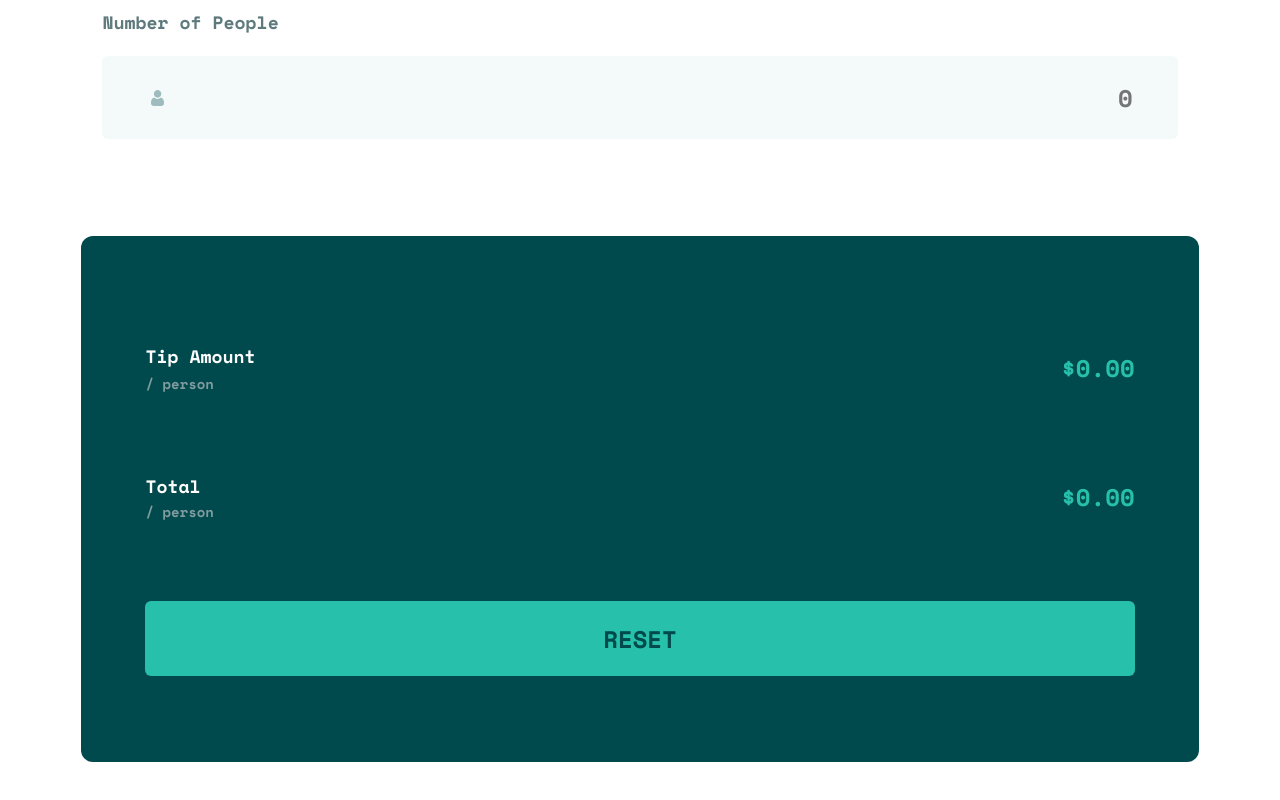
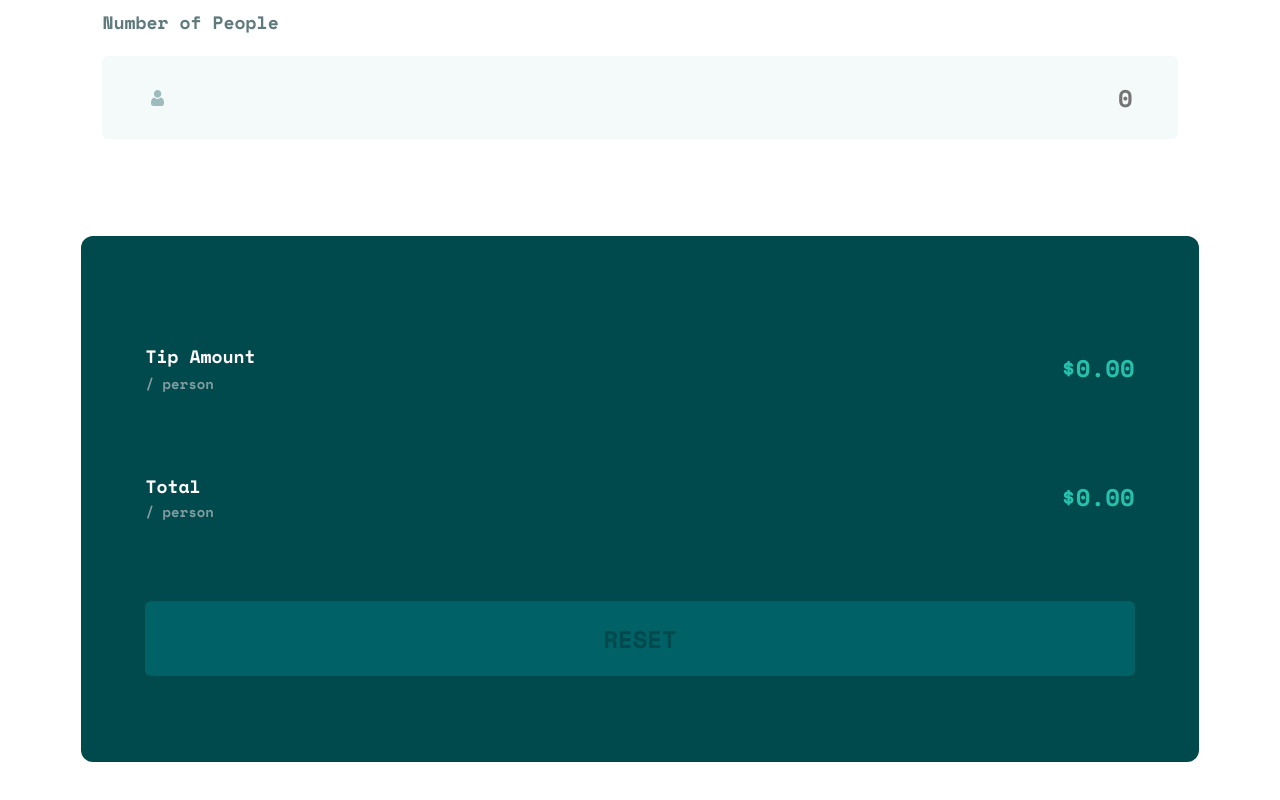
Before and after one commit to giulialiotti/tip-calculator-app, a React (Create React App) app: page / in a window 1280 px wide. Shown: the part 1259-2059 px from the top of the page. Built offline with nearby package versions, Linux system fonts and the light colour scheme.

Commit message:
ButtonPrimary: Added disabled style

```diff
--- a/src/components/ButtonPrimary.js
+++ b/src/components/ButtonPrimary.js
@@ -1,8 +1,17 @@
 import React from "react";
 
-export const ButtonPrimary = ({ children, className, handleClick }) => {
+export const ButtonPrimary = ({
+  children,
+  className,
+  handleClick,
+  ...props
+}) => {
   return (
-    <button className={`button-primary ${className}`} onClick={handleClick}>
+    <button
+      className={`button-primary ${className}`}
+      onClick={handleClick}
+      {...props}
+    >
       {children}
     </button>
   );
--- a/src/components/TotalCard.js
+++ b/src/components/TotalCard.js
@@ -10,13 +10,20 @@ export const TotalCard = () => {
   const { getTotalAmount, getTipAmount, resetAmounts } =
     React.useContext(TotalContext);
 
+  const totalAmount = getTotalAmount();
+
   return (
     <div className="card__total-card">
       <div>
         <ResultWrapper text="Tip Amount" total={getTipAmount()} />
-        <ResultWrapper text="Total" total={getTotalAmount()} />
+        <ResultWrapper text="Total" total={totalAmount} />
       </div>
-      <ButtonPrimary handleClick={resetAmounts}>RESET</ButtonPrimary>
+      <ButtonPrimary
+        handleClick={resetAmounts}
+        disabled={totalAmount === "0.00" ? true : false}
+      >
+        RESET
+      </ButtonPrimary>
     </div>
   );
 };
--- a/src/styles/index.scss
+++ b/src/styles/index.scss
@@ -143,6 +143,10 @@ p {
     background-color: hsl(172, 67%, 80%);
     color: var(--neutral-100);
   }
+
+  &:disabled {
+    background-color: hsl(183, 100%, 20%);
+  }
 }
 
 // Card: Selectors
```
